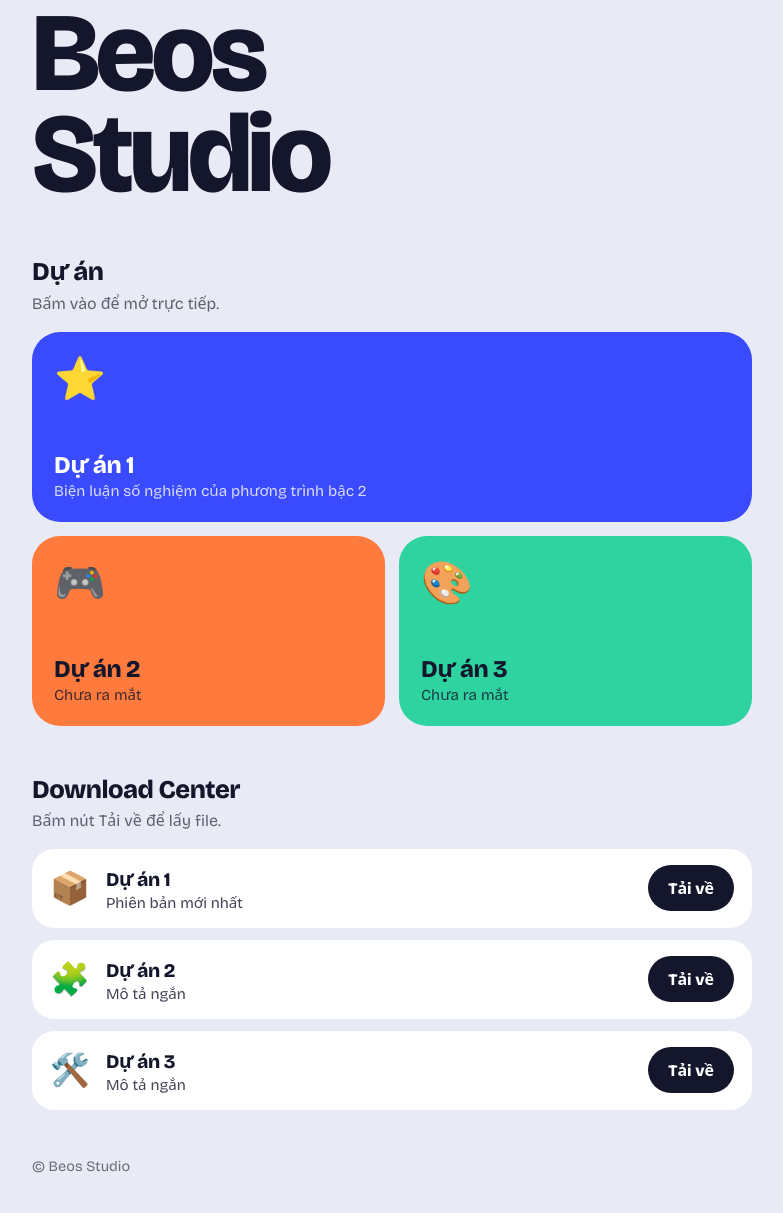
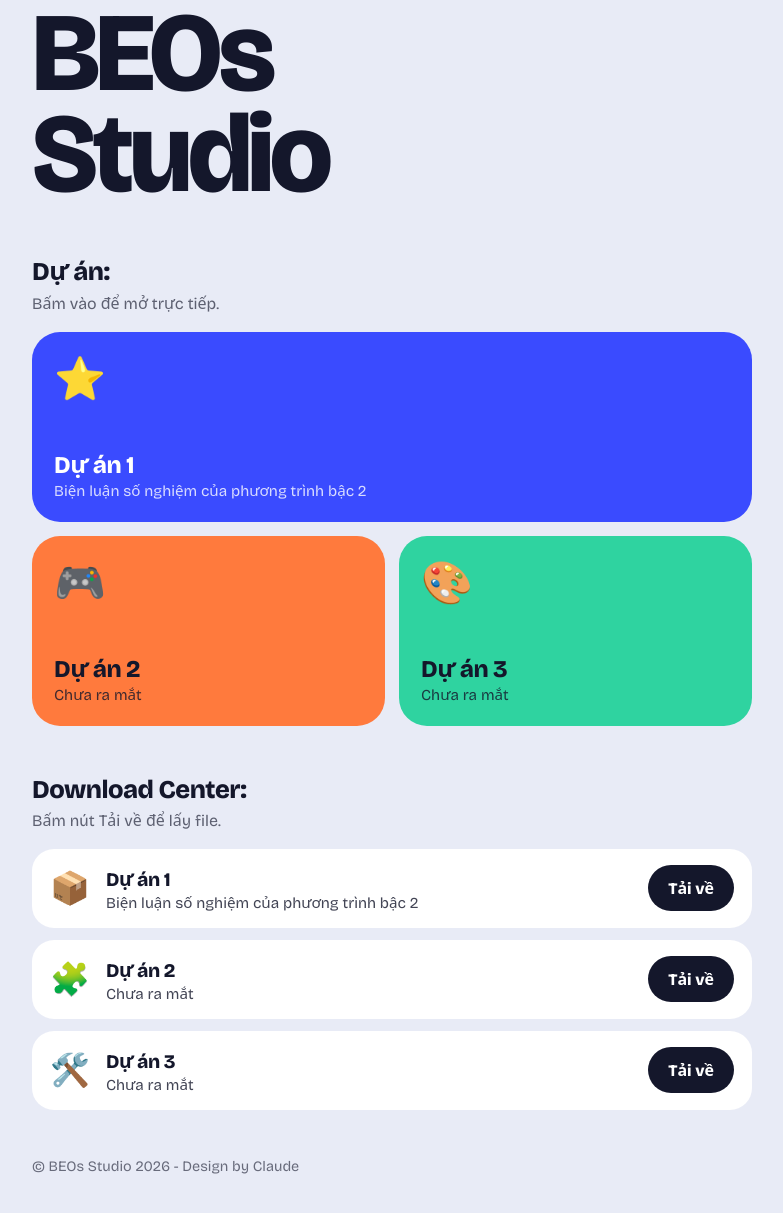
Before and after one commit to camm759/BEOs-Studio, a plain HTML site: page index.html in a window 1280 px wide. Shown: the part 45-1258 px from the top of the page, without its empty margins (248-1031 px from the left). Drawn offline with nearby package versions, Linux system fonts and the light colour scheme.

Commit message:
Update title and project descriptions in index.html

```diff
--- a/index.html
+++ b/index.html
@@ -3,7 +3,7 @@
 <head>
 <meta charset="UTF-8">
 <meta name="viewport" content="width=device-width, initial-scale=1">
-<title>Beos Studio</title>
+<title>BEOs Studio</title>
 <link href="https://fonts.googleapis.com/css2?family=Bricolage+Grotesque:wght@400;600;800&display=swap" rel="stylesheet">
 <style>
 :root{--bg:#e8ebf6;--ink:#14172b;--blue:#3a4bff;--orange:#ff7a3d;--mint:#2fd3a0}
@@ -43,10 +43,10 @@ footer{margin-top:48px;font-size:.9rem;opacity:.6}
 </head>
 <body>
 <main>
-  <h1>Beos<br>Studio</h1>
+  <h1>BEOs<br>Studio</h1>
 
   <section>
-    <h2>Dự án</h2>
+    <h2>Dự án:</h2>
     <p class="hint">Bấm vào để mở trực tiếp.</p>
     <div class="projects">
       <!-- Đổi href thành đường dẫn trang dự án, hoặc link web ngoài (https://...) -->
@@ -66,29 +66,29 @@ footer{margin-top:48px;font-size:.9rem;opacity:.6}
   </section>
 
   <section>
-    <h2>Download Center</h2>
+    <h2>Download Center:</h2>
     <p class="hint">Bấm nút Tải về để lấy file.</p>
     <div class="downloads">
       <!-- Thay LINK-FILE-1/2/3 bằng link Mediafire thật của bạn -->
       <div class="dl">
         <span class="icon">📦</span>
-        <span class="info"><span class="name">Dự án 1</span><br><span class="desc">Phiên bản mới nhất</span></span>
+        <span class="info"><span class="name">Dự án 1</span><br><span class="desc">Biện luận số nghiệm của phương trình bậc 2</span></span>
         <a class="get" href="https://www.mediafire.com/file/erp3t3xsm3hcmb2/Biện+luận+số+nghiệm+phương+trình+bậc+2.html/file" target="_blank" rel="noopener">Tải về</a>
       </div>
       <div class="dl">
         <span class="icon">🧩</span>
-        <span class="info"><span class="name">Dự án 2</span><br><span class="desc">Mô tả ngắn</span></span>
-        <a class="get" href="Link file" target="_blank" rel="noopener">Tải về</a>
+        <span class="info"><span class="name">Dự án 2</span><br><span class="desc">Chưa ra mắt</span></span>
+        <a class="get" href="https://beosstudio.netlify.app/" target="_blank" rel="noopener">Tải về</a>
       </div>
       <div class="dl">
         <span class="icon">🛠️</span>
-        <span class="info"><span class="name">Dự án 3</span><br><span class="desc">Mô tả ngắn</span></span>
-        <a class="get" href="link file " target="_blank" rel="noopener">Tải về</a>
+        <span class="info"><span class="name">Dự án 3</span><br><span class="desc">Chưa ra mắt</span></span>
+        <a class="get" href="https://beosstudio.netlify.app/" target="_blank" rel="noopener">Tải về</a>
       </div>
     </div>
   </section>
 
-  <footer>© Beos Studio</footer>
+  <footer>© BEOs Studio 2026 - Design by Claude</footer>
 </main>
 </body>
 </html>
```
